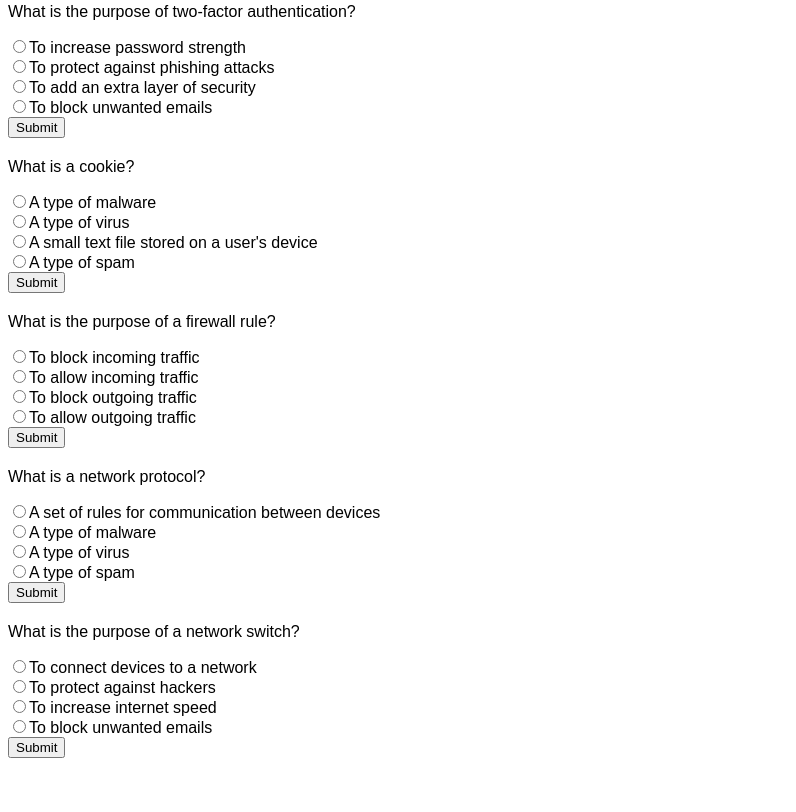
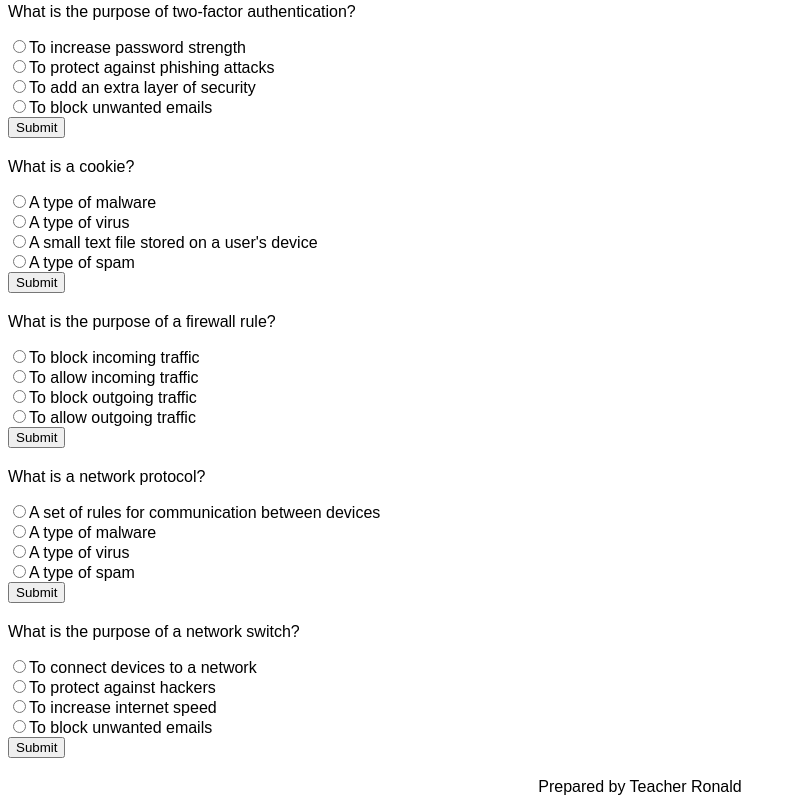
Before and after one commit to lubinronald36-design/20-20Q, a plain HTML site: page index.html in a window 1280 px wide. Shown: the part 2402-3214 px from the top of the page, without its empty margins (0-796 px from the left). Before the commit the page ends 3180 px from the top, so only its background shows below. Drawn offline with Linux system fonts and the light colour scheme.

Commit message:
Update index.html

```diff
--- a/index.html
+++ b/index.html
@@ -175,6 +175,8 @@
         resultElement.className = "incorrect";
       }
     }
-  </script>
+  </script><footer style="text-align: center; margin-top: 20px;">
+  <p>Prepared by Teacher Ronald</p>
+</footer>
 </body>
 </html>
```
